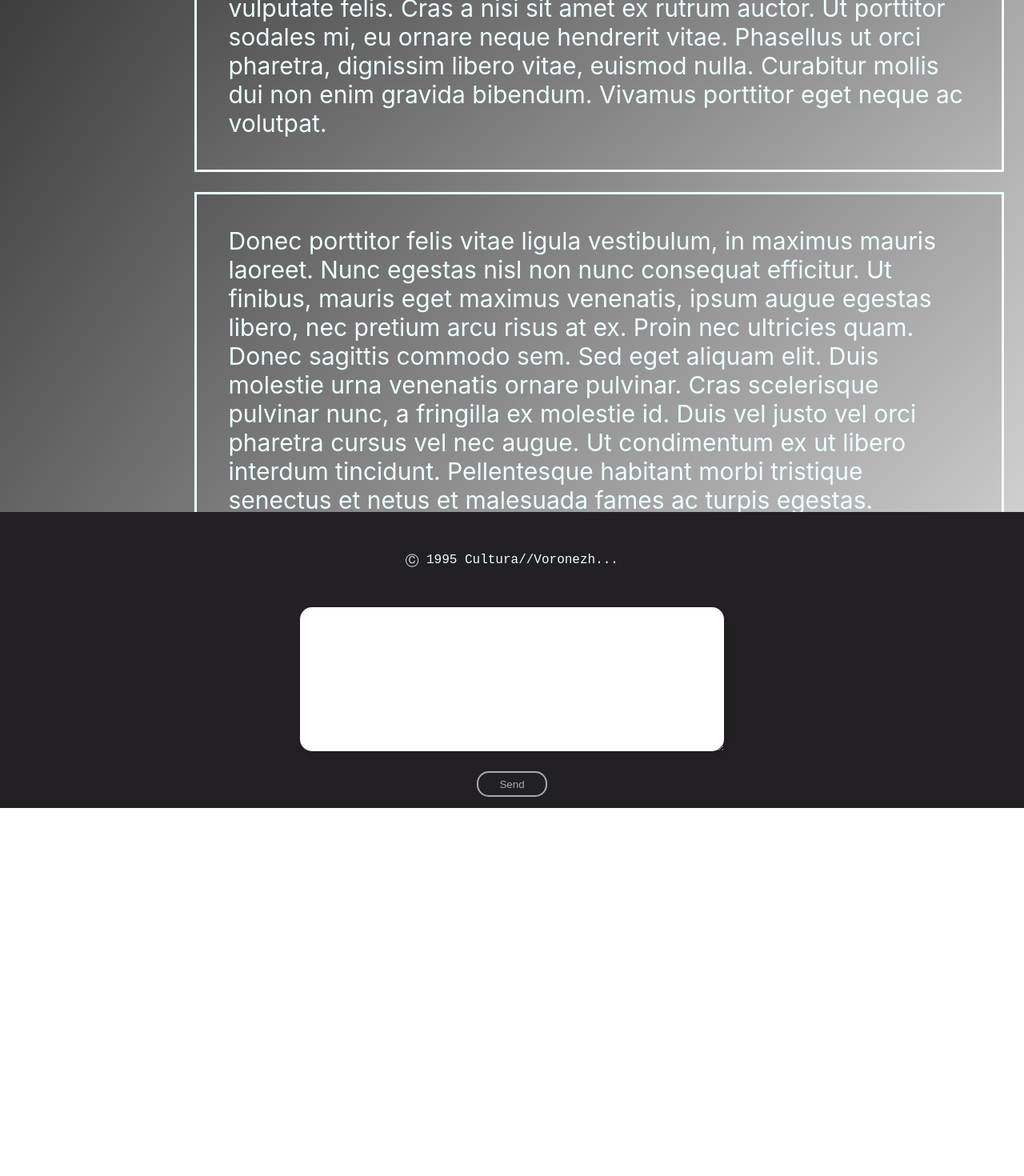
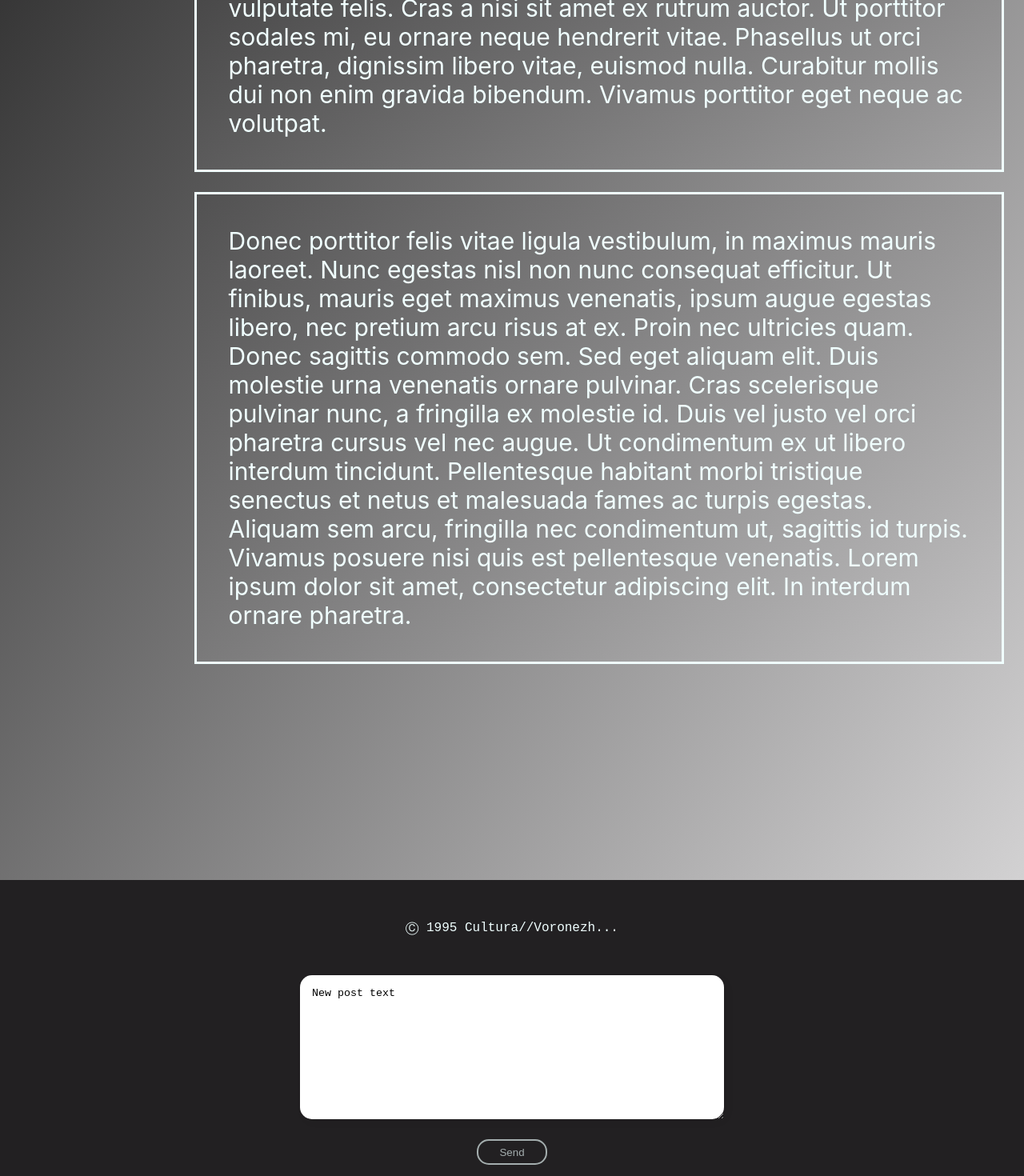
Before and after one commit to rampage36/culturav2, a React (Create React App) app: page /news in a window 1280 px wide. Shown: the part 1035-2505 px from the top of the page at 80% size. Before the commit the page ends 2045 px from the top, so only its background shows below. Built offline with nearby package versions, Linux system fonts and the light colour scheme.

Commit message:
Create FLUX textinput

```diff
--- a/src/App.js
+++ b/src/App.js
@@ -28,8 +28,9 @@ const App = (props) => {
               </Routes>
           </div>
           <Footer className='footer'
-                  addNews={props.state.addNews}
-                  updateNewPostText={props.updateNewPostText}/>
+                  addNews={props.addNews}
+                  updateNewPostText={props.updateNewPostText}
+                  newPostText={props.state.newsPage.newPostText}/>
       </div>
     </BrowserRouter>
     )
--- a/src/components/Footer/Footer.jsx
+++ b/src/components/Footer/Footer.jsx
@@ -7,7 +7,6 @@ let newTextElement = React.createRef();
 
 let addNews = () => {
     props.addNews();
-    props.updateNewPostText('');
 }
 
 let onNewsChange = () => {
@@ -19,8 +18,7 @@ let onNewsChange = () => {
         <div className={css.footer}>
              Ⓒ 1995 Cultura//Voronezh... <br/>
              <textarea className={css.textarea}
-                        onChange={onNewsChange}
-                        ref={newTextElement}
+                        onChange={onNewsChange} ref={newTextElement}
                         value={props.newPostText}/>
              <br/>
              <button className={css.button}  onClick={addNews}>Send</button>
--- a/src/components/News/News.module.css
+++ b/src/components/News/News.module.css
@@ -1,5 +1,5 @@
 .news {
     grid-area: a;
     width: 100%;
-    height: 1280px;
+    min-height: 1280px;
 }
--- a/src/redux/state.js
+++ b/src/redux/state.js
@@ -41,13 +41,14 @@ window.state=state;
 export let addNews = () => {
     let newPost = {
       id: 5,
-      postdata: state.newPostText
+      postdata: state.newsPage.newPostText
     };
     state.newsPage.posts.push(newPost);
+    state.newsPage.newPostText = '';
     reRender(state);
 }
 
 export let updateNewPostText = (newText) => {
-    state.newPostText = newText;
+    state.newsPage.newPostText = newText;
     reRender(state);
 }
```
